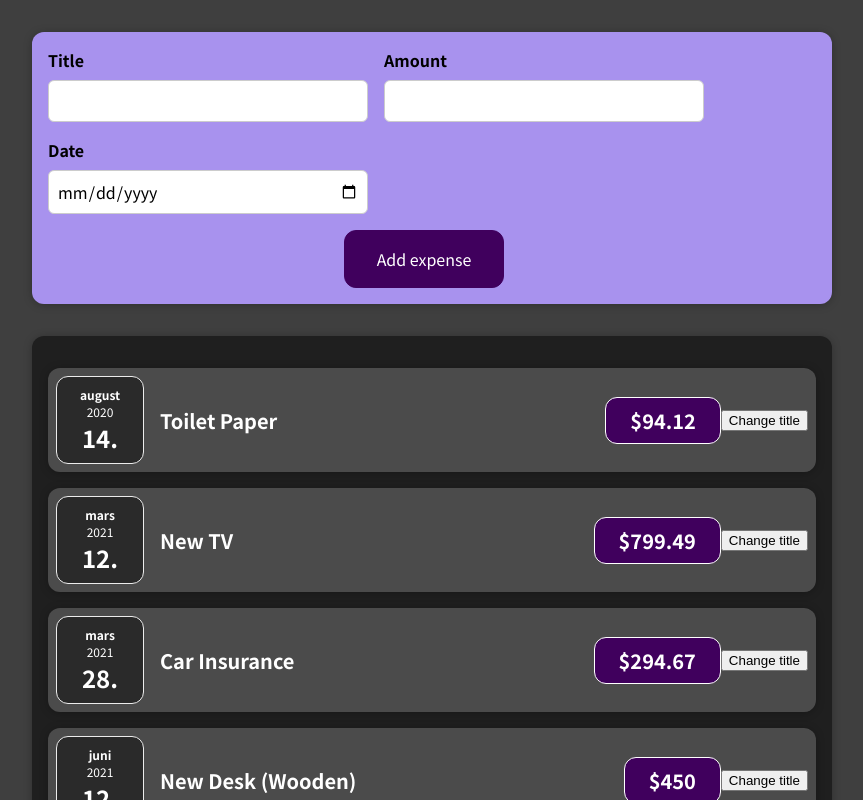
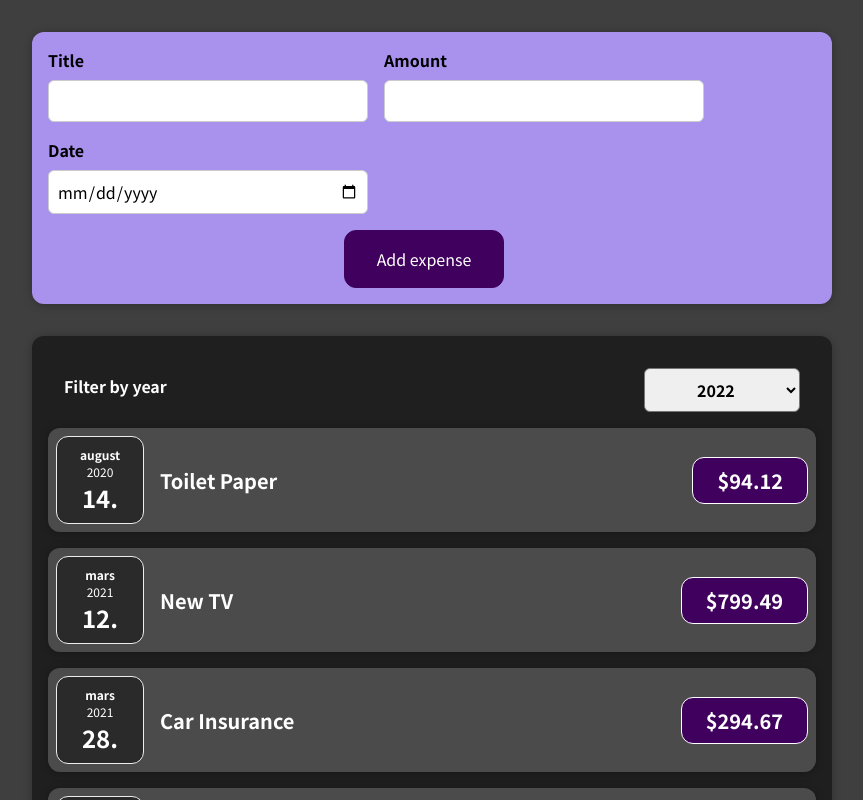
Before and after one commit to paalss/01-starting-setup, a React (Create React App) app: page / in a window 1280 px wide. Shown: the top 800 px of the page, without its empty margins (208-1071 px from the left). Built offline with nearby package versions, Linux system fonts and the light colour scheme.

Commit message:
Dynamic rendering: rendering av alle ExpenseItem ut i fra array med Array.map(). Assignment 2: sende verdi til higher-level component. Assignment 3: Få select menyen til å filtrere ExpenseItem-listen (koden i App.js og ViewExpenses.js er slik jeg leverte den)

```diff
--- a/src/App.js
+++ b/src/App.js
@@ -1,10 +1,9 @@
-import React from "react";
+import React, { useState } from "react";
 
-import NewExpense from './components/NewExpense/NewExpense'
+import NewExpense from "./components/NewExpense/NewExpense";
 import ViewExpenses from "./components/Expenses/ViewExpenses";
 
-const App = () => {
-  const expenses = [
+const DEFAULTEXPENSES = [
   {
     id: "e1",
     title: "Toilet Paper",
@@ -31,18 +30,38 @@ const App = () => {
   },
 ];
 
-  const addExpenseHandler = expense => {
-    console.log('in appjs')
-    console.log(expense)
+const App = () => {
+  const [expenses, setExpences] = useState(DEFAULTEXPENSES);
+  const [chosenYear, setChosenYear] = useState("");
+
+  let possiblyFilteredExpenses = expenses;
+
+  const addExpenseHandler = (newExpense) => {
+    setExpences((prevExpenses) => {
+      return [newExpense, ...prevExpenses];
+    });
+  };
+  const applyFilterHandler = (chosenYear) => {
+    setChosenYear(chosenYear);
+  };
+  if (chosenYear !== "") {
+    const filteredExpenses = expenses.filter(
+      (element) => element.date.getFullYear() === parseInt(chosenYear)
+    );
+    possiblyFilteredExpenses = filteredExpenses;
   }
 
   return (
     <div>
       <NewExpense onAddExpense={addExpenseHandler} />
-      <ViewExpenses data={expenses} />
+      <ViewExpenses
+        onApplyFilterHandler={applyFilterHandler}
+        data={possiblyFilteredExpenses}
+        year={chosenYear}
+      />
       <p>this is also visible</p>
     </div>
   );
-}
+};
 
 export default App;
--- a/src/components/Expenses/ExpenseItem.js
+++ b/src/components/Expenses/ExpenseItem.js
@@ -1,25 +1,17 @@
-import React, { useState } from 'react';
+import React from 'react';
 
 import ExpenseDate from './ExpenseDate';
 import Card from '../UI/Card';
 import './ExpenseItem.css';
 
 const ExpenseItem = (props) => {
-  const [title, setTitle] = useState(props.title)
-
-  const clickHandler = () => {
-    setTitle('updated')
-    console.log(title)
-  }
-
   return (
     <Card className="expense-item">
       <ExpenseDate date={props.date} />
       <div className="expense-item__description">
-        <h2>{title}</h2>
+        <h2>{props.title}</h2>
         <div className="expense-item__price">${props.amount}</div>
       </div>
-      <button onClick={clickHandler}>Change title</button>
     </Card>
   );
 }
--- /dev/null
+++ b/src/components/Expenses/ExpensesFilter.css
@@ -0,0 +1,24 @@
+.expenses-filter {
+  color: white;
+  padding: 0 1rem;
+}
+
+.expenses-filter__control {
+  display: flex;
+  width: 100%;
+  align-items: center;
+  justify-content: space-between;
+  margin: 1rem 0;
+}
+
+.expenses-filter label {
+  font-weight: bold;
+  margin-bottom: 0.5rem;
+}
+
+.expenses-filter select {
+  font: inherit;
+  padding: 0.5rem 3rem;
+  font-weight: bold;
+  border-radius: 6px;
+}
--- /dev/null
+++ b/src/components/Expenses/ExpensesFilter.js
@@ -0,0 +1,24 @@
+import React from "react";
+
+import "./ExpensesFilter.css";
+
+const ExpensesFilter = (props) => {
+  const yearChangeHandler = (event) => {
+    props.onFilterChange(event.target.value);
+  }
+  return (
+    <div className="expenses-filter">
+      <div className="expenses-filter__control">
+        <label>Filter by year</label>
+        <select value={props.selected} onChange={yearChangeHandler}>
+          <option value="2022">2022</option>
+          <option value="2021">2021</option>
+          <option value="2020">2020</option>
+          <option value="2019">2019</option>
+        </select>
+      </div>
+    </div>
+  );
+};
+
+export default ExpensesFilter;
--- a/src/components/Expenses/ViewExpenses.js
+++ b/src/components/Expenses/ViewExpenses.js
@@ -1,32 +1,35 @@
+import React from "react";
+
 import ExpenseItem from "./ExpenseItem";
-import Card from '../UI/Card'
+import ExpensesFilter from "./ExpensesFilter";
+import Card from "../UI/Card";
 import "./ViewExpenses.css";
 
 const ViewExpenses = (props) => {
+  const filterChangeHandler = (chosenYear) => {
+    props.onApplyFilterHandler(chosenYear)
+  };
+
   return (
-    <Card className="expenses">
-      <ExpenseItem
-        title={props.data[0].title}
-        amount={props.data[0].amount}
-        date={props.data[0].date}
-      />
-      <ExpenseItem
-        title={props.data[1].title}
-        amount={props.data[1].amount}
-        date={props.data[1].date}
-      />
-      <ExpenseItem
-        title={props.data[2].title}
-        amount={props.data[2].amount}
-        date={props.data[2].date}
-      />
-      <ExpenseItem
-        title={props.data[3].title}
-        amount={props.data[3].amount}
-        date={props.data[3].date}
-      />
-    </Card>
+    <div>
+      <Card className="expenses">
+        <ExpensesFilter
+          selected={props.year.chosenYear}
+          onFilterChange={filterChangeHandler}
+        />
+        {props.data.map((element) => {
+          return (
+            <ExpenseItem
+              key={element.id}
+              title={element.title}
+              amount={element.amount}
+              date={element.date}
+            />
+          );
+        })}
+      </Card>
+    </div>
   );
-}
+};
 
 export default ViewExpenses;
--- a/src/components/NewExpense/NewExpense.js
+++ b/src/components/NewExpense/NewExpense.js
@@ -1,4 +1,4 @@
-import React, { useState } from "react";
+import React from "react";
 
 import ExpenseForm from "./ExpenseForm";
 import "./NewExpense.css";
@@ -9,8 +9,6 @@ const NewExpense = (props) => {
       ...enteredExpenseData,
       id: Math.random().toString(),
     };
-    // console.log('expenseData ble hentet fra html, satt som state, importert fra state i form submit som til slutt sendte verdiene opp som argument');
-    // console.log(expenseData);
     props.onAddExpense(expenseData);
   };
 
```
Also changed, not shown: public/datasending-til-parent-comp/app.png (renamed from public/app.png), 1 other file (tests, documents, lock files or other folders). Lines whose indentation alone changed are shown as unchanged.
